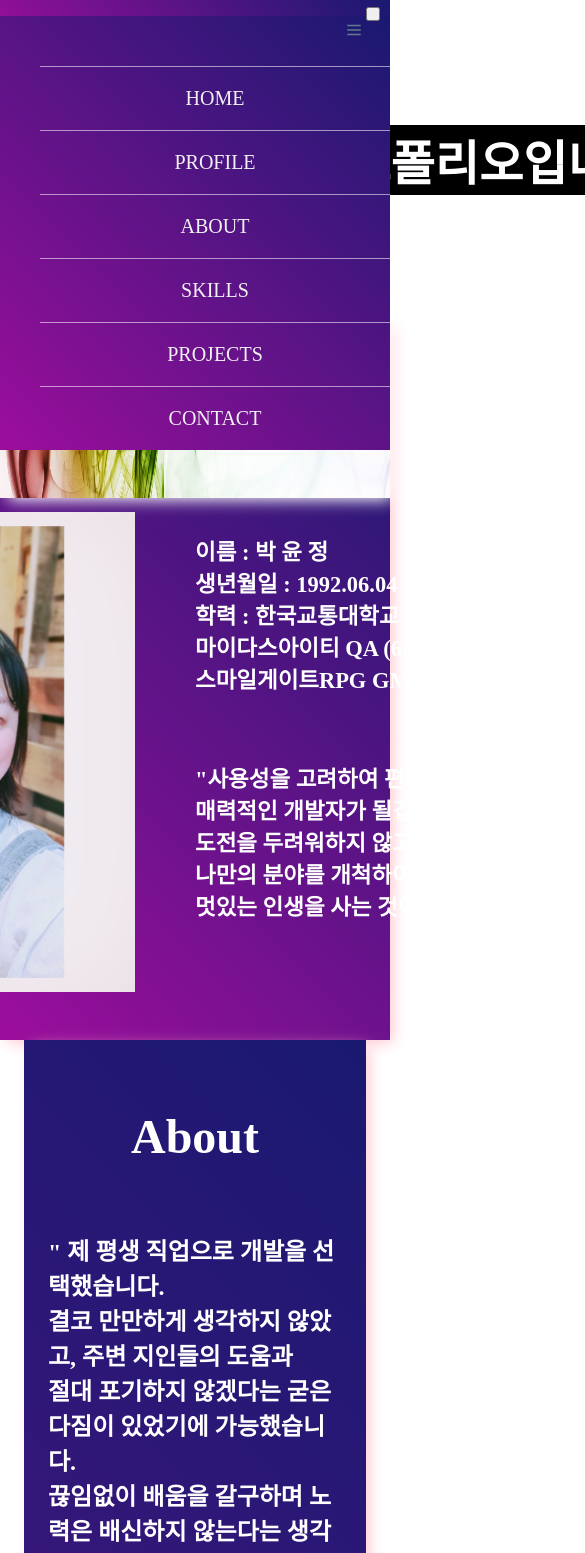
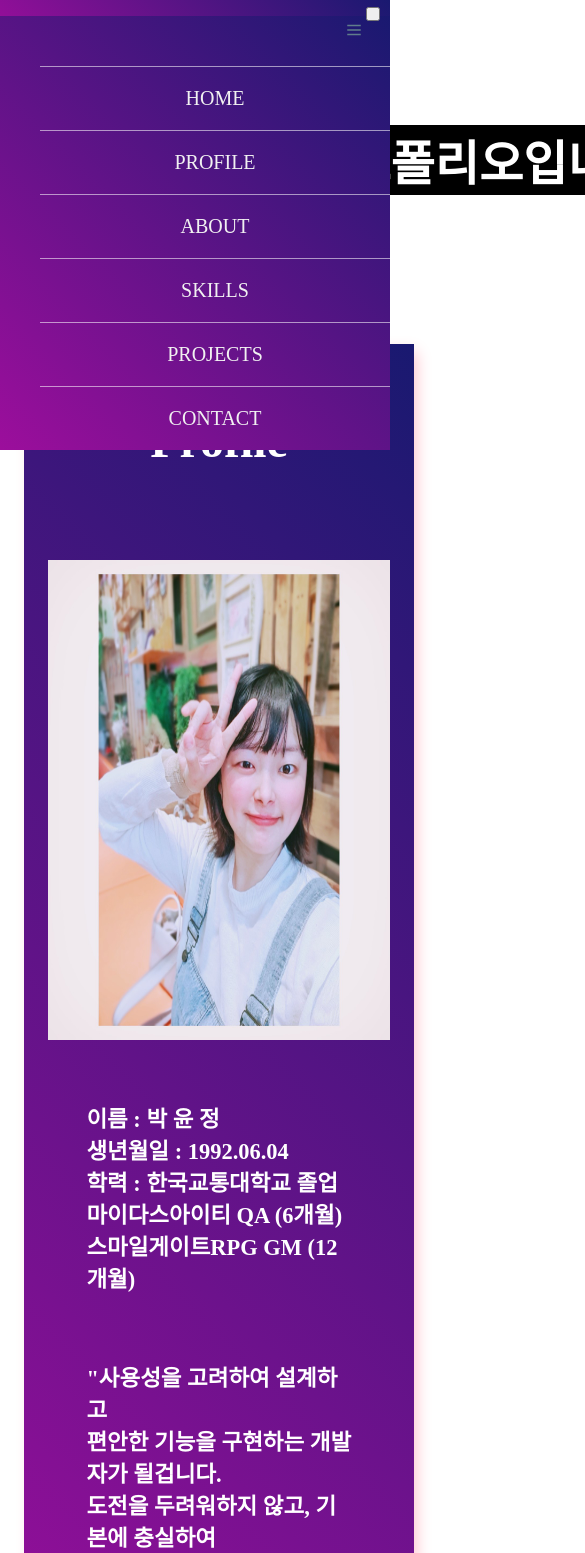
Before and after one commit to elinapark0818/React_Portfolio, a React (Create React App) app: page / in a window 390 px wide. Shown: the top 1553 px of the page, 585 px wide, since content can reach past the window. Built offline with nearby package versions, Linux system fonts and the light colour scheme; a web font is replaced by a local one.

Commit message:
profile css

```diff
--- a/src/components/home/home.jsx
+++ b/src/components/home/home.jsx
@@ -4,11 +4,11 @@ import styles from './home.module.css';
 export default function Home() {
   return (
     <div className={styles.container}>
-      <img
+      {/* <img
       className={styles.img}
       src="./img/home_img/wave.jpg"
       alt="wave"
-      />
+      /> */}
       <h1 className={styles.title}>Front-end 개발자  박윤정의 포트폴리오입니다.</h1>
     </div>
   )
--- a/src/components/profile/profile.jsx
+++ b/src/components/profile/profile.jsx
@@ -23,16 +23,14 @@ const Profile = () => {
           <button className={styles.profile_btn}>Profile</button>
           </div>
 
-          <animated.div style={toTop}>
+          <main className={styles.main}>
             <div className={styles.image}>
               <img className={styles.avatar}
                 src="/img/profile_img/profile_img.jpg"
                 alt="profile_img"
               />
               </div>
-          </animated.div>
 
-          <animated.div style={toTop2}>
             <div className={styles.description}>
               <h3>이름 : 박 윤 정<br/>
               생년월일 : 1992.06.04<br/>
@@ -41,13 +39,14 @@ const Profile = () => {
               스마일게이트RPG GM (12개월)<br/>
               </h3>
             <br/>
-              <h3>"사용성을 고려하여 편안한 기능을 구현하는 <br/>
-              매력적인 개발자가 될겁니다. <br/>
-              도전을 두려워하지 않고, 새로운 것에 열광하며 <br/>
+              <h3>"사용성을 고려하여 설계하고<br/>
+              편안한 기능을 구현하는 개발자가 될겁니다. <br/>
+              도전을 두려워하지 않고, 기본에 충실하여 <br/>
               나만의 분야를 개척하여 인정받는 <br/>
               멋있는 인생을 사는 것이 최종 목표입니다."</h3>
             </div>
-          </animated.div>
+
+          </main>
           </div>
       </div>
 
--- a/src/components/profile/profile.module.css
+++ b/src/components/profile/profile.module.css
@@ -10,7 +10,7 @@
   align-items: center;
   flex-direction: column;
   width: 100%;
-  height: 30em;
+  height: auto;
   font-size: 1.5em;
   font-family: "Gaegu";
   margin: 1em;
@@ -24,18 +24,6 @@
 .title {
   display: flex;
   justify-content: center;
-}
-
-.image {
-  display: flex;
-  margin-right: 25em;
-  max-width: 100%;
-}
-
-.avatar {
-  display: flex;
-  width: 20em;
-  margin: 0;
 }
 
 .profile_btn:before {
@@ -57,11 +45,12 @@
   cursor: pointer;
   transition: 800ms ease all;
   outline: none;
+  margin: 1em;
   margin-bottom: 1em;
 }
 
 .profile_btn:hover {
-  background: pink;
+  background: transparent;
   color: white;
 }
 .profile_btn:before,
@@ -87,20 +76,45 @@
   transition: 800ms ease all;
 }
 
+.main {
+  display: flex;
+  margin: 1em;
+}
+
+.image {
+  display: flex;
+  max-width: 20em;
+  height: 20em;
+  line-height: 15em;
+}
+
 .description {
   font-size: 0.8em;
   font-family: "Gaegu";
   background-color: transparent;
+  margin: 2em;
   color: white;
-  width: 30em;
-  margin-top: -25em;
-  margin-left: 30em;
   padding: 0;
 }
 
-@media screen and (max-width: 500px) {
+@media screen and (max-width: 770px) {
+  .profile {
+    display: flex;
+    flex-direction: column;
+  }
+
   .container {
-    width: 100%;
-    margin: 0;
+    display: flex;
+    flex-direction: column;
+    margin: 1em;
+  }
+
+  .main {
+    display: flex;
+    flex-direction: column;
+  }
+  .avatar {
+    max-width: 100%;
+    height: auto;
   }
 }
```
